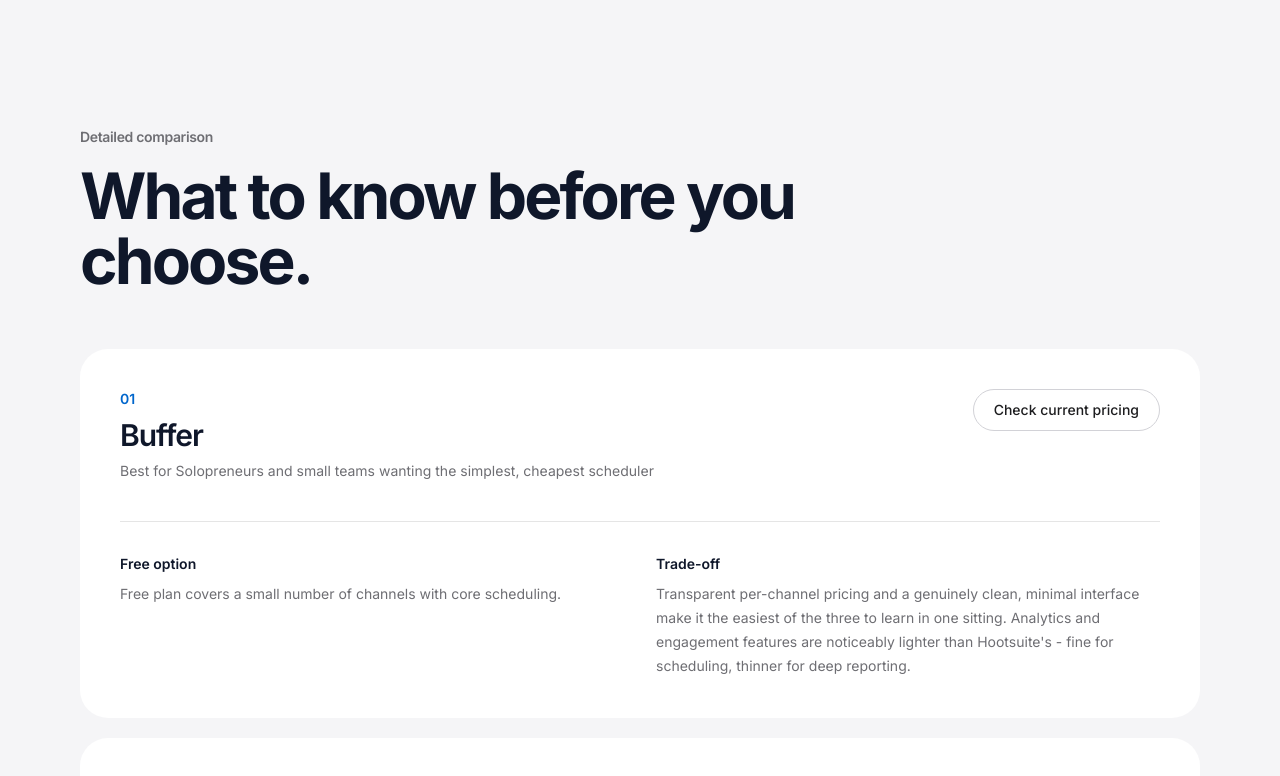
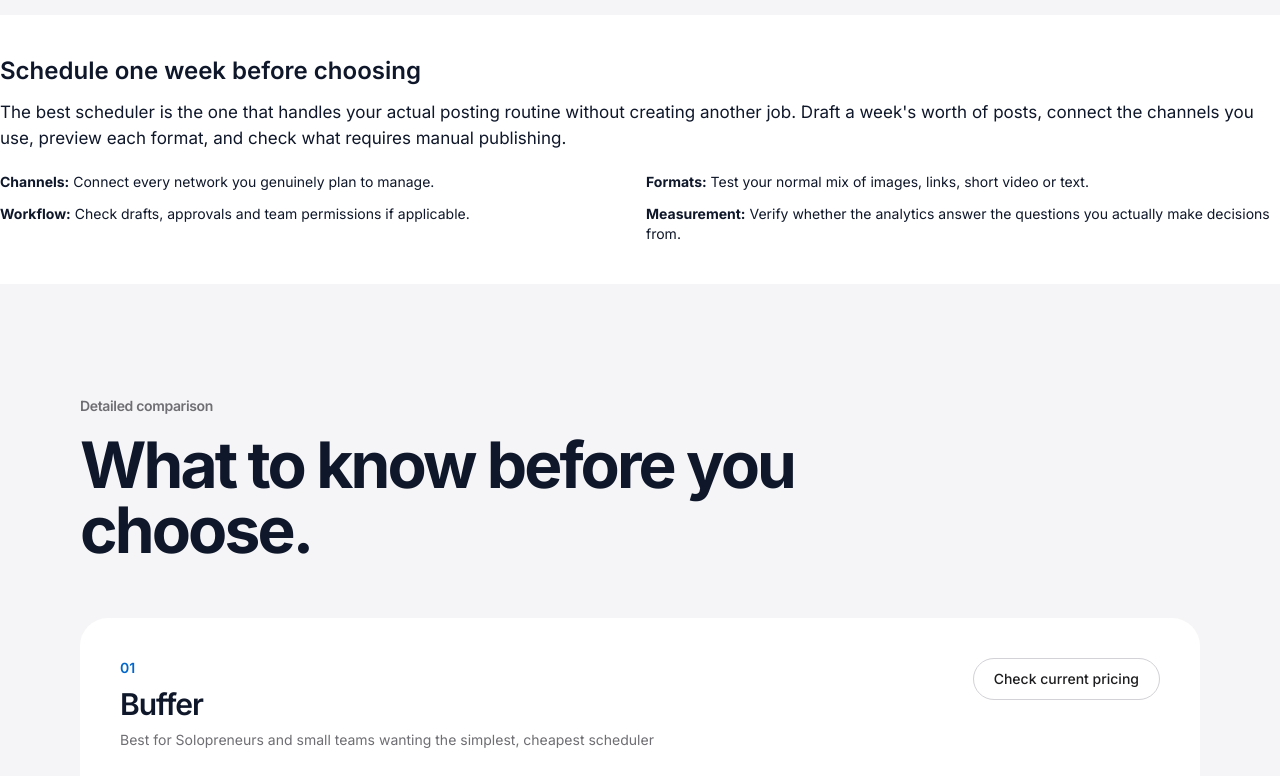
Before and after one commit to LinukaBandara/StackPick, a Next.js app: page /best/social-media-scheduling in a window 1280 px wide. Shown: the part 3012-3788 px from the top of the page. Built offline with nearby package versions, Linux system fonts and the light colour scheme; no server answers.

Commit message:
Add original-value testing guidance

```diff
--- a/app/best/social-media-scheduling/page.tsx
+++ b/app/best/social-media-scheduling/page.tsx
@@ -42,6 +42,19 @@ export default function Page() {
         },
       ]}
       bottomLine="Small team or solo, want the cheapest clean option? Buffer, and check that first before anything else. Managing many accounts with a real marketing team that needs approvals and listening? Hootsuite is worth the price at that scale. Instagram or TikTok is genuinely your main channel? Later's visual planning is worth the switch."
-    />
+    >
+      <section className="bg-white">
+        <div className="sp-contain py-10">
+          <h2 className="text-2xl font-semibold">Schedule one week before choosing</h2>
+          <p className="mt-3 text-slate-600">The best scheduler is the one that handles your actual posting routine without creating another job. Draft a week's worth of posts, connect the channels you use, preview each format, and check what requires manual publishing.</p>
+          <ul className="mt-5 grid gap-3 text-sm text-slate-700 md:grid-cols-2">
+            <li><strong>Channels:</strong> Connect every network you genuinely plan to manage.</li>
+            <li><strong>Formats:</strong> Test your normal mix of images, links, short video or text.</li>
+            <li><strong>Workflow:</strong> Check drafts, approvals and team permissions if applicable.</li>
+            <li><strong>Measurement:</strong> Verify whether the analytics answer the questions you actually make decisions from.</li>
+          </ul>
+        </div>
+      </section>
+    </ComparisonArticle>
   );
 }
```
